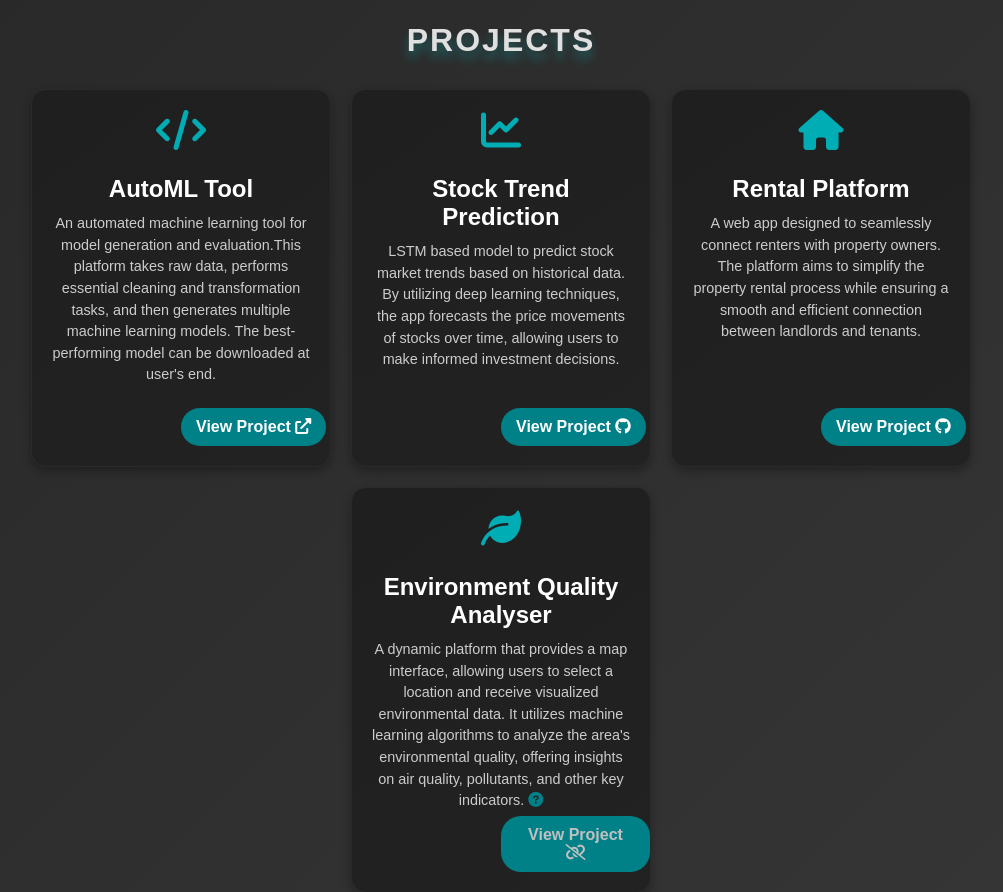
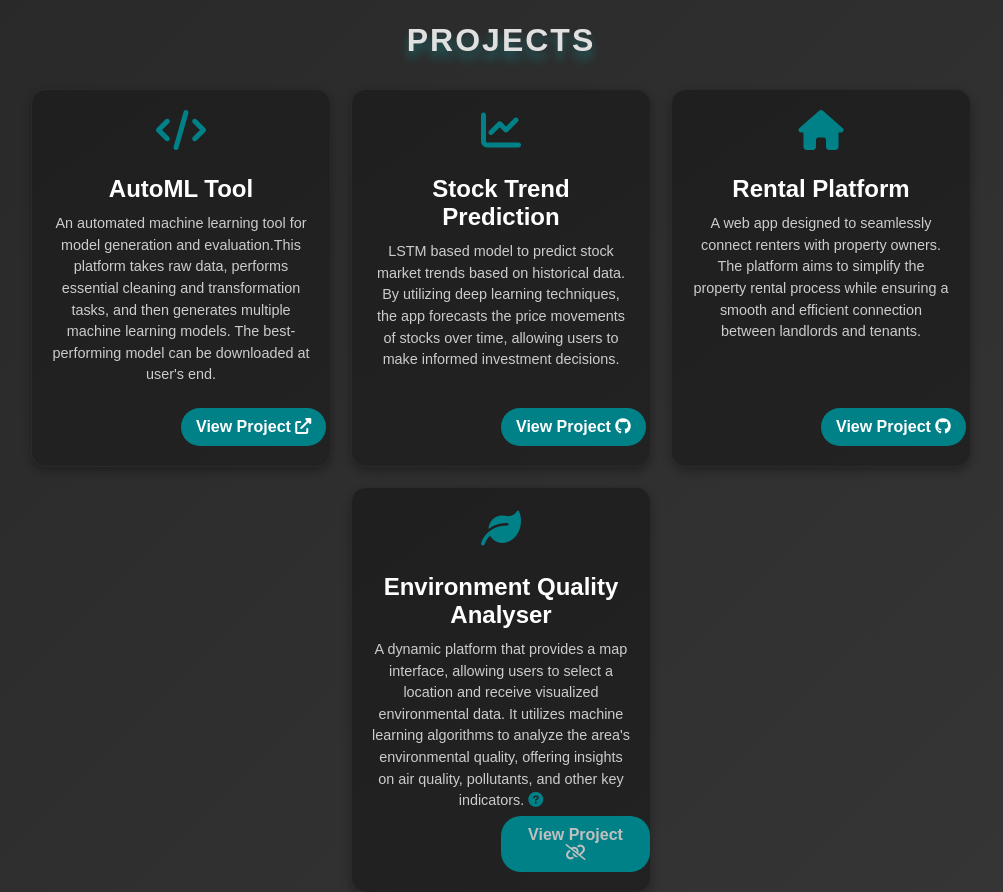
Before and after one commit to ashwinibhardwaj/Portfolio-AshwiniBhardwaj, a Flask app: page / in a window 1280 px wide. Shown: the part 2310-3202 px from the top of the page, without its empty margins (139-1142 px from the left). Run offline with Flask 3, Linux system fonts and the light colour scheme; some web fonts are replaced.

Commit message:
Update base.css

```diff
--- a/static/css/base.css
+++ b/static/css/base.css
@@ -648,7 +648,7 @@ section {
 /* Icon Styling */
 .project-icon {
     font-size: 2.5rem;
-    color: #00adb5;
+    color: #008188;
     margin-bottom: 15px;
     transition: color 0.3s;
 }
```
